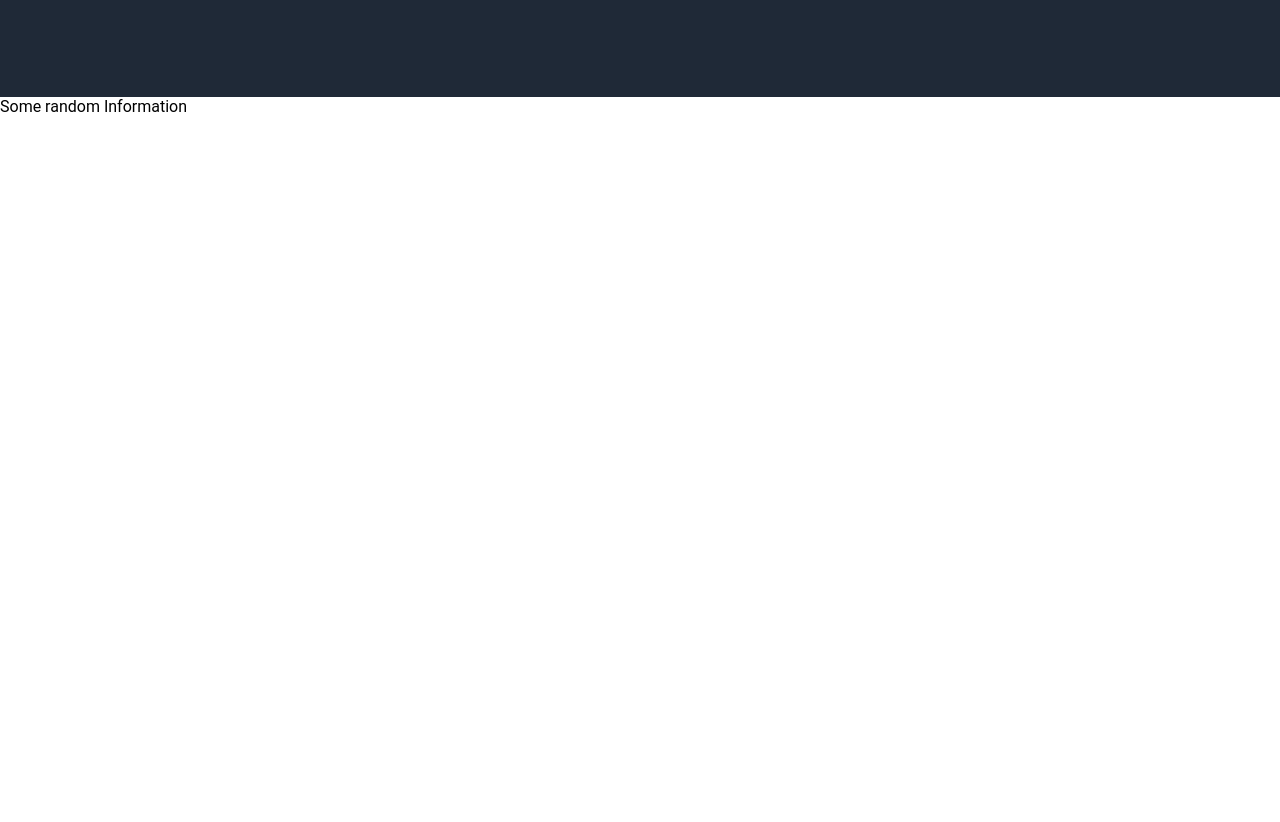
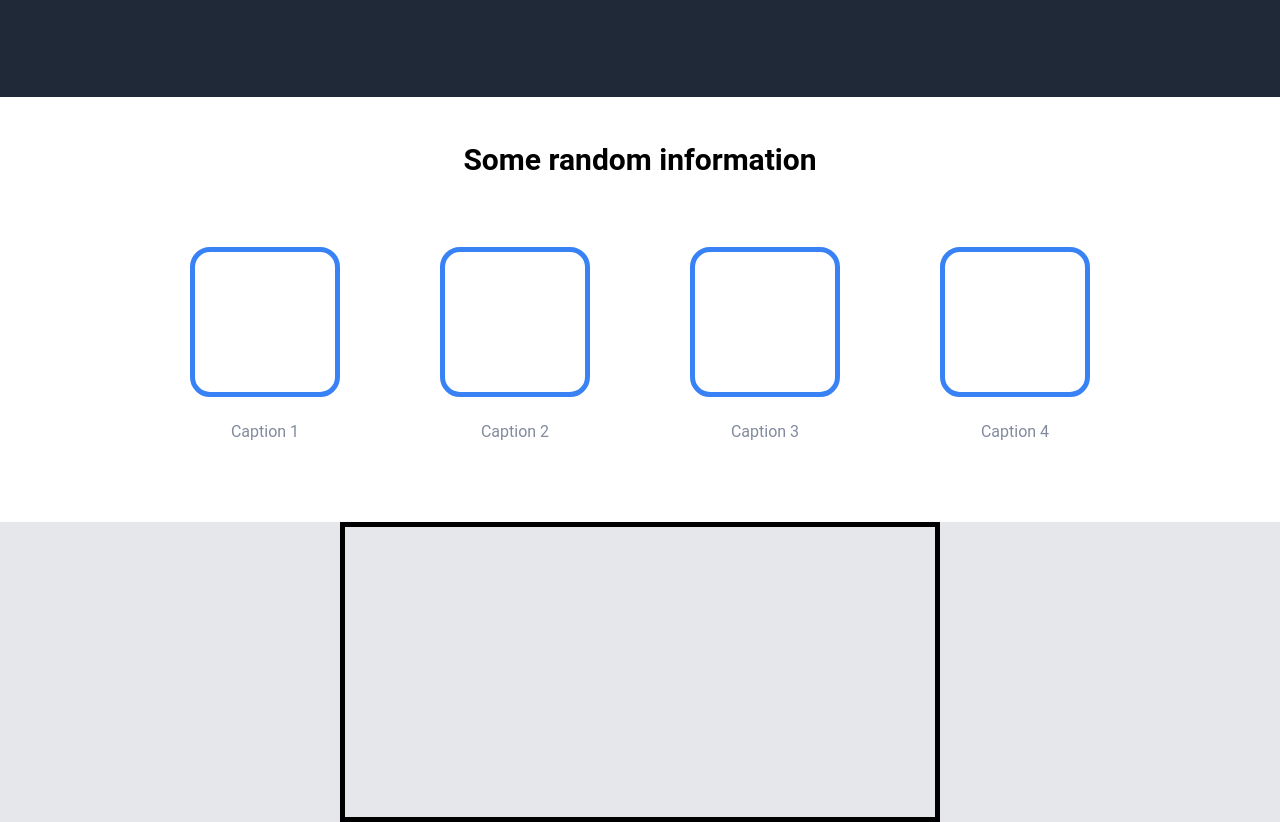
Before and after one commit to nmromero12/Landing-Page, a plain HTML site: page index.html in a window 1280 px wide. Shown: the part 471-1293 px from the top of the page. Before the commit the page ends 800 px from the top, so only its background shows below. Drawn offline with Linux system fonts and the light colour scheme.

Commit message:
Creation of Images and Captions!

```diff
--- a/index.html
+++ b/index.html
@@ -30,7 +30,39 @@
 
         </div>
 
-        <div class="information">Some random Information</div>
+        <div class="information">Some random information</div>
+
+        <div class="illustration-container">
+            <div class="illustration-content">
+                <div class="illustration-box"></div>
+                <div class="illustration-box"></div>
+                <div class="illustration-box"></div>
+                <div class="illustration-box"></div>
+            </div>
+        </div>
+
+        <div class="caption-container">
+            <div class="caption-content">
+                <div class="caption-box">
+                    <p>Caption 1</p>
+                </div>
+                <div class="caption-box">
+                    <p>Caption 2</p>
+                </div>
+                <div class="caption-box">
+                    <p>Caption 3</p>
+                </div>
+                <div class="caption-box">
+                    <p>Caption 4</p>
+                </div>
+            </div>
+        </div>
+
+
+        <div class="quote-container">
+            <div class="quote-content"></div>
+        </div>
+
 
 
 
--- a/style.css
+++ b/style.css
@@ -3,6 +3,11 @@
     padding: 0;
     box-sizing: border-box;
     font-family: "Roboto";
+}
+p {
+    text-align: center;
+    font-family: "Roboto";
+    color: #828a9e;
 }
 
 .header-container{
@@ -88,3 +93,62 @@
     color: white;
     font-size: 25px;
 }
+
+.information{
+    color: black;
+    text-align: center;
+    height: 125px;
+    font-size: 30px;
+    font-weight: bold;
+    align-content: center;
+}
+
+.illustration-container, .caption-container {
+
+    display: flex;
+    justify-content: center;
+}
+
+.illustration-content  {
+
+    display: flex;
+    justify-content: space-between;
+    height: 200px;
+    width: 900px;
+
+    align-items: center;
+    align-content: center;
+}
+
+.caption-content {
+    display: flex;
+    justify-content:space-between;
+    height: 100px;
+    width: 900px;
+}
+
+.illustration-box, .caption-box {
+
+    width: 150px;
+    height: 150px;
+
+
+}
+
+.illustration-box{
+    border: 5px solid #3882F6;
+    border-radius: 20px;
+}
+
+.quote-container {
+    display: flex;
+    height: 300px;
+    background-color: #E5E7EB;
+    align-content: center;
+    justify-content: center;
+}
+
+.quote-content{
+    width: 600px;
+    border: 5px solid black;
+}
```
